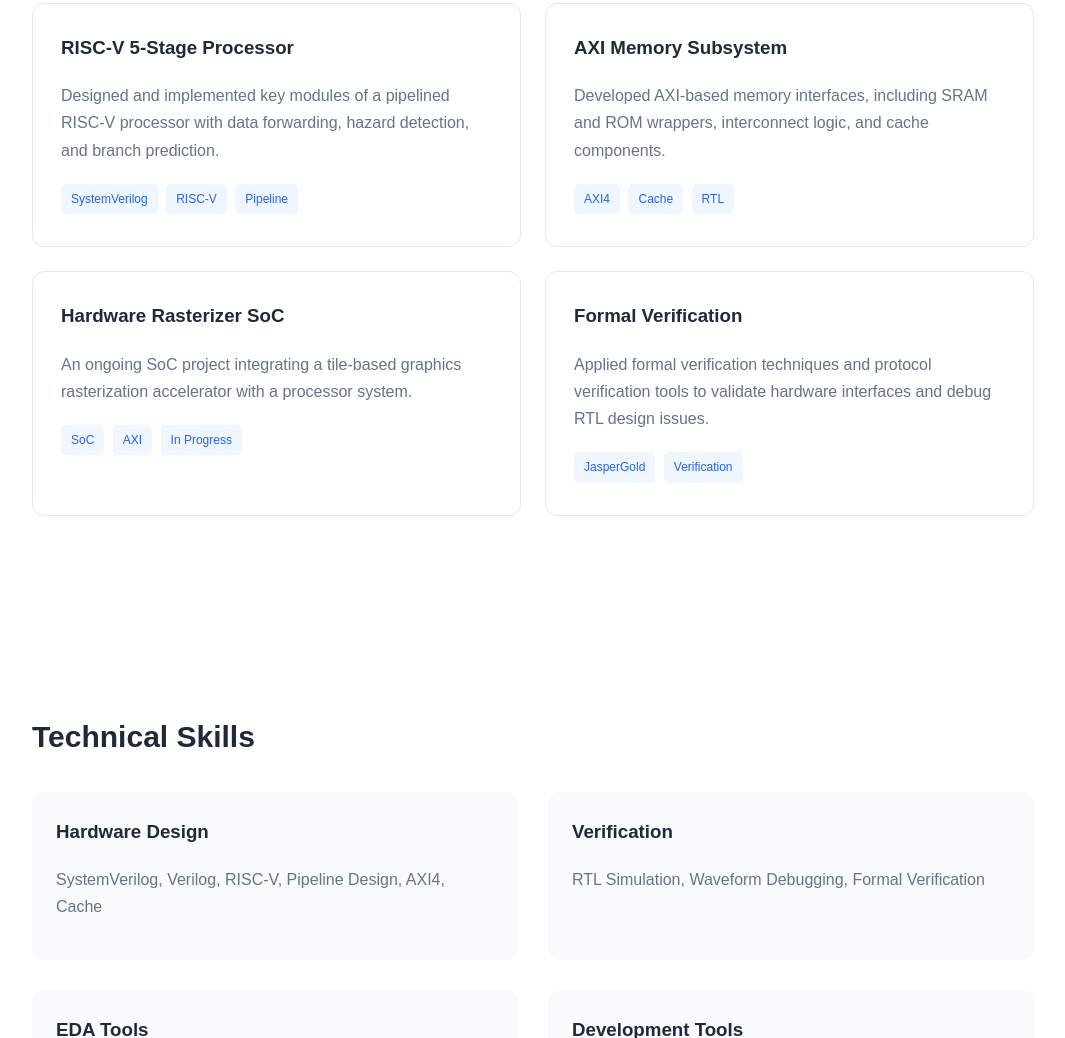
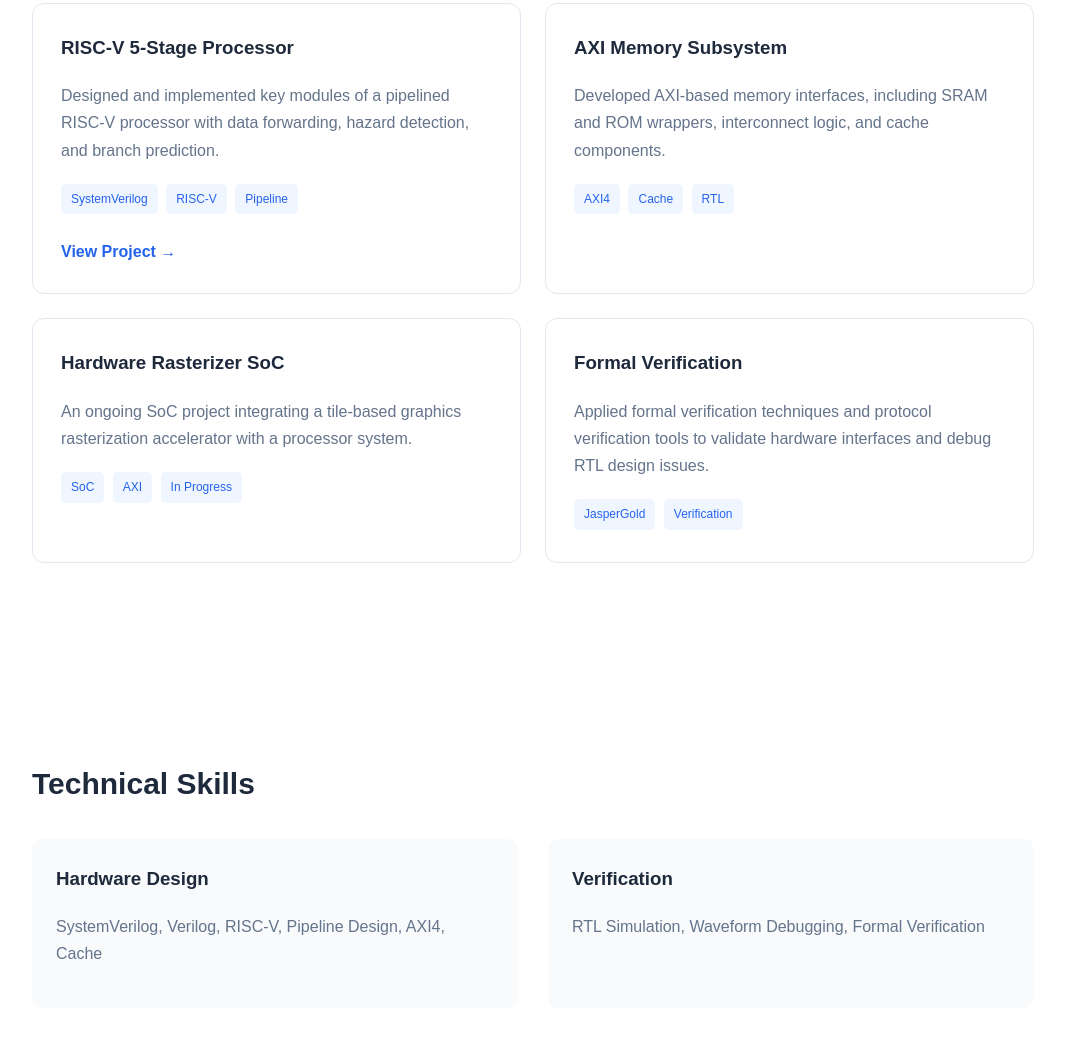
Before and after one commit to LSY2002-lab/lsy2002-lab.github.io, a plain HTML site: page index.html in a window 1280 px wide. Shown: the part 1226-2264 px from the top of the page, without its empty margins (107-1172 px from the left). Drawn offline with Linux system fonts and the light colour scheme.

Commit message:
Update index.html

```diff
--- a/index.html
+++ b/index.html
@@ -256,7 +256,16 @@
         <span class="tag">SystemVerilog</span>
         <span class="tag">RISC-V</span>
         <span class="tag">Pipeline</span>
+
+        <div style="margin-top: 20px;">
+          <a href="projects/riscv.html"
+            style="color: #2563eb; font-weight: bold;
+                    text-decoration: none;">
+            View Project →
+          </a>
+        </div>
       </div>
+
 
       <div class="card">
         <h3>AXI Memory Subsystem</h3>
```
